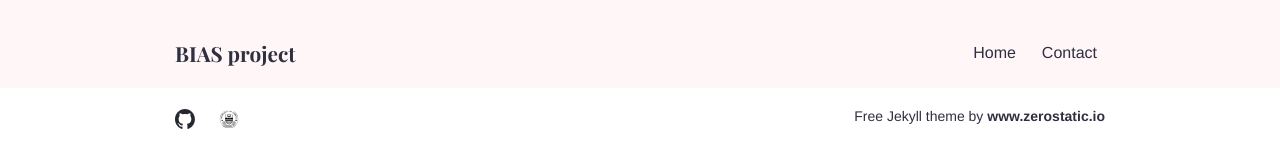
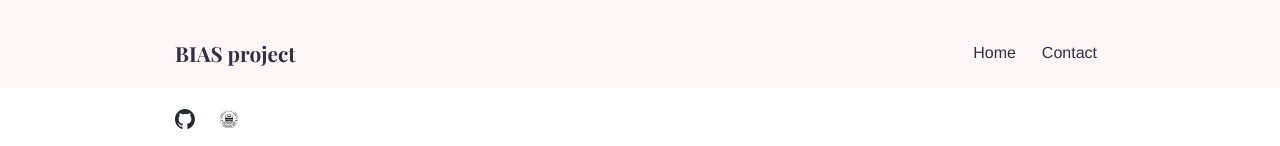
Before and after one commit to bias-ua-2023/bias-ua-2023.github.io, a Jekyll site: the page built from index.md, in a window 1280 px wide. Shown: the part 1850-1996 px from the top of the page. Built offline with Jekyll 4.4.1, drawn with Linux system fonts in a browser that asks for light colours.

Commit message:
Update seo.yml

```diff
--- a/_data/seo.yml
+++ b/_data/seo.yml
@@ -1,4 +1,4 @@
 google_analytics_id: ""
 meta_twitter_site: "@zerostaticio"
 meta_twitter_creator: "@zerostaticio"
-copyright_text: 'Free Jekyll theme by <a class="zerostatic" href="https://www.zerostatic.io">www.zerostatic.io</a>'
+copyright_text: ''
```
